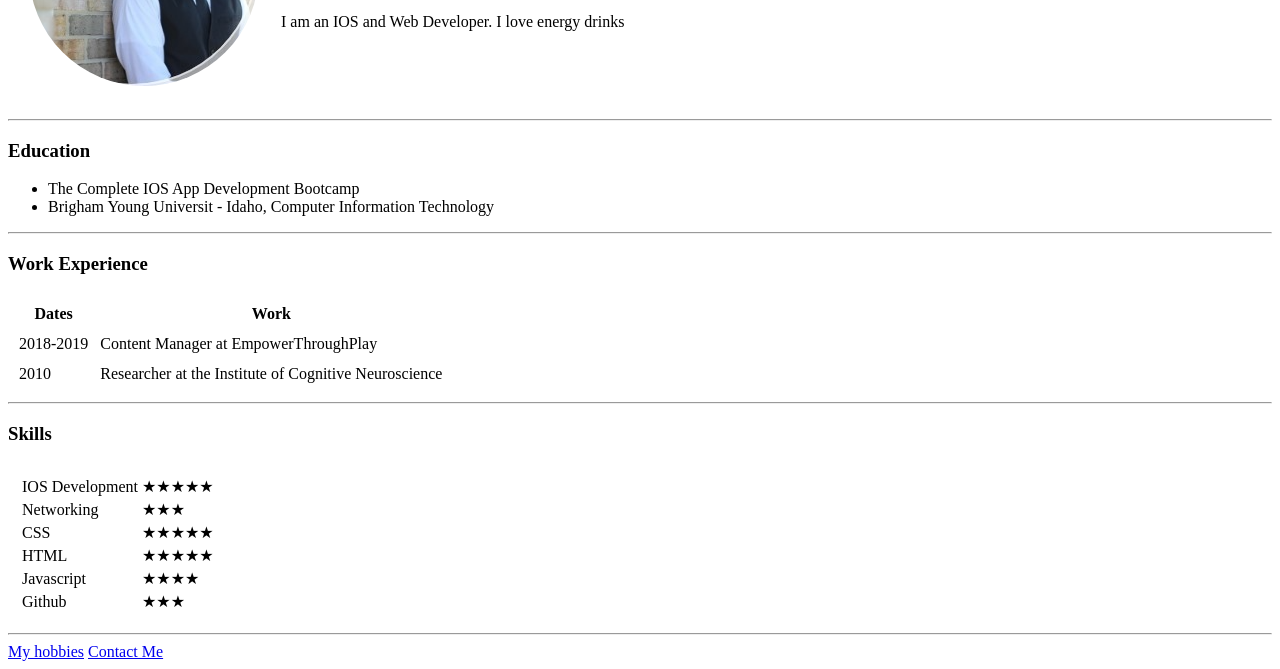
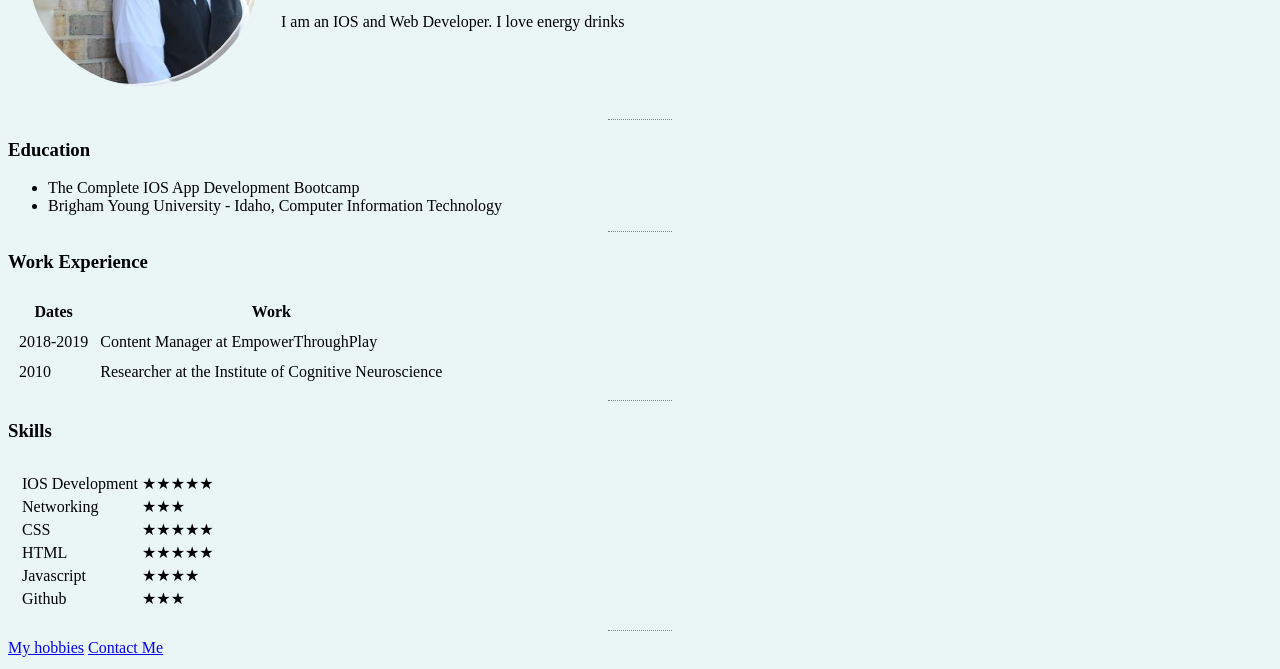
Before and after one commit to Novamore111/cv, a plain HTML site: page index.html in a window 1280 px wide. Shown: the part 173-842 px from the top of the page. Drawn offline with Linux system fonts and the light colour scheme; files whose address does not match are found by name.

Commit message:
Add files via upload

```diff
--- a/index.html
+++ b/index.html
@@ -7,10 +7,23 @@
     <title>
 Nikko's Personal Site
     </title>
+<style>
+body{
+  background-color: #EAF6F6;
+}
+hr{
+  border-style: none;
+  border-top-style: dotted;
+  border-color: grey;
+  width: 5%;
+}
+
+</style>
 
   </head>
 
   <body>
+
     <table cellspacing="20">
       <tr>
         <td><img src="C:\Users\wowie\OneDrive\Desktop\WebDevProject\Images\circle-cropped me.png" alt="Me"></td>
@@ -28,9 +41,10 @@ Nikko's Personal Site
           <li>
             The Complete IOS App Development Bootcamp
           </li>
-          <li>Brigham Young Universit - Idaho, Computer Information Technology</li>
+          <li>Brigham Young University - Idaho, Computer Information Technology</li>
 
       </ul>
+
 <hr>
       <h3>Work Experience</h3>
 
```
Also changed, not shown: contact.html (+2 -0 lines), hobbies.html (+2 -0 lines), Me.jpg (added), circle-cropped me.png (added).
